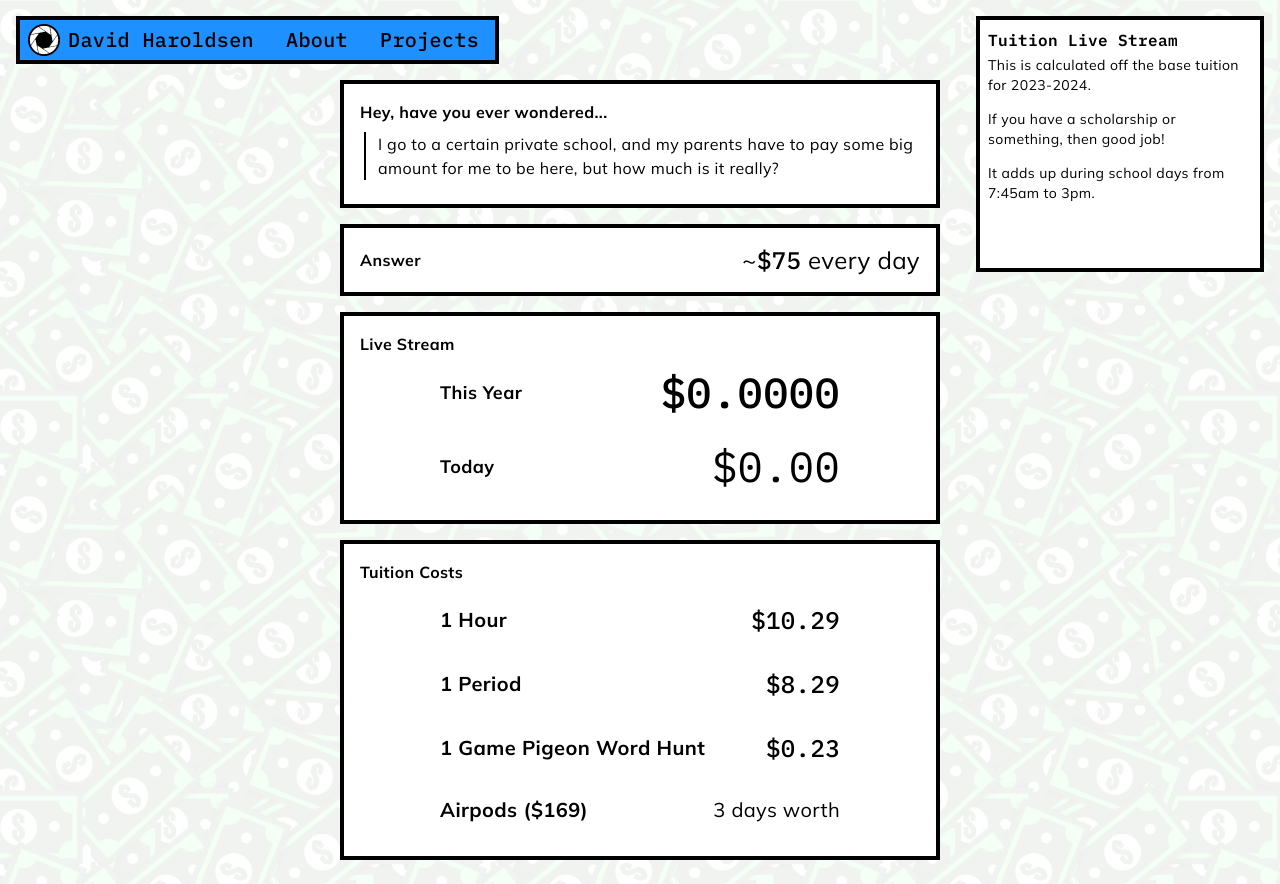
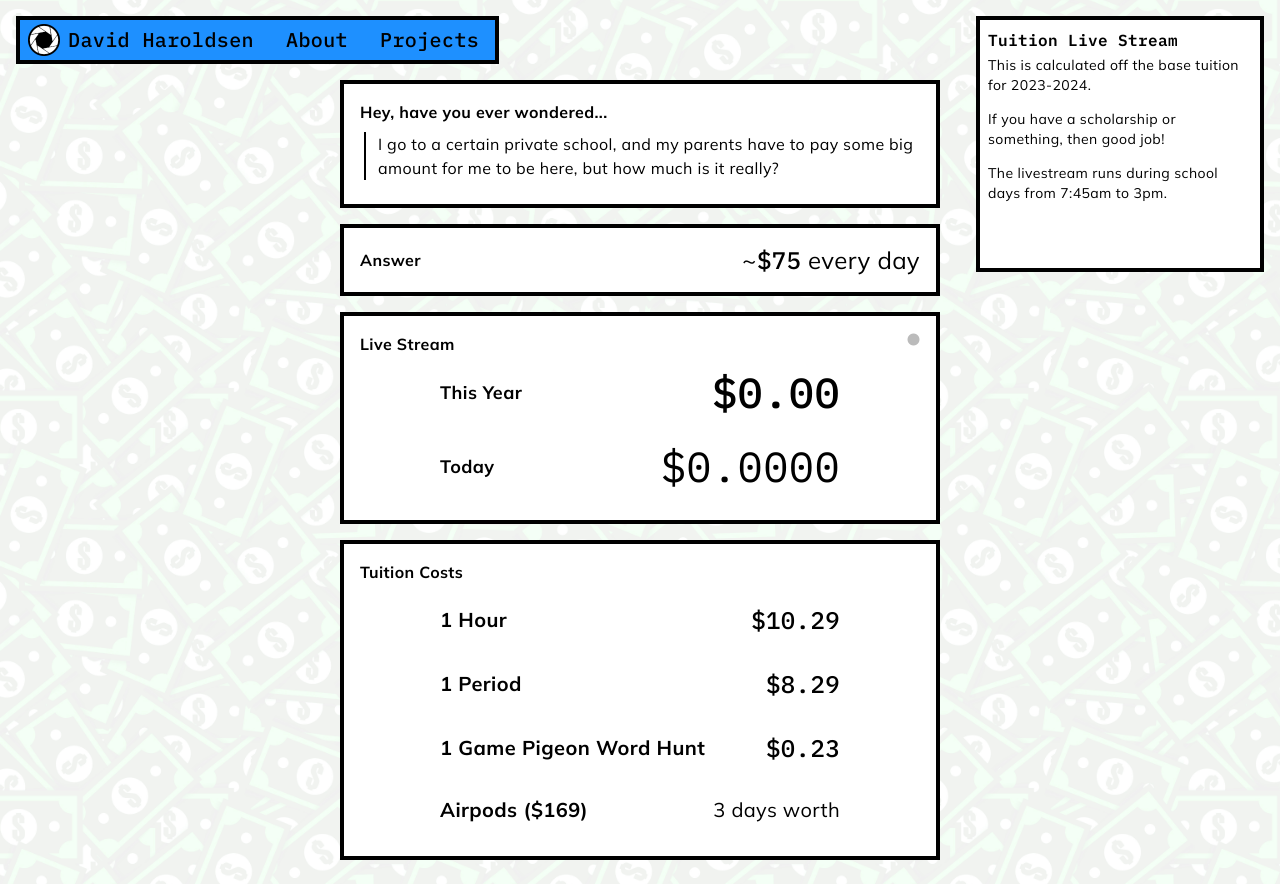
Before and after one commit to Davedude42/svelteofdavid, a SvelteKit app: page /project/tuitionlivestream in a window 1280 px wide. Both pictures are taken after a click on the element 1240 px from the left and 40 px from the top of the page. Built offline with nearby package versions, Linux system fonts and the light colour scheme.

Commit message:
fixed livestream

```diff
--- a/src/routes/project/tuitionlivestream/+page.svelte
+++ b/src/routes/project/tuitionlivestream/+page.svelte
@@ -27,7 +27,7 @@ p, blockquote {
 	<h2>Tuition Live Stream</h2>
 	<p>This is calculated off the base tuition for 2023-2024.</p>
 	<p>If you have a scholarship or something, then good job!</p>
-	<p>It adds up during school days from 7:45am to 3pm.</p>
+	<p>The livestream runs during school days from 7:45am to 3pm.</p>
 </ProgramInfo>
 <div class="cash-money-background flex flex-col items-center gap-4 px-4" style="padding-top: 80px; padding-bottom: 24px;">
 	<div class="thick-black-border w-full p-4 bg-white" style="max-width: 600px">
@@ -41,25 +41,26 @@ p, blockquote {
 		<div class="text-2xl">~<span class="font-medium font-IBMPlexMono">${ Math.round(dayPrice) }</span> every day</div>
 	</div>
 	<div class="flex flex-col items-center thick-black-border w-full p-4 bg-white" style="max-width: 600px">
-		<div class="flex flex-row items-center justify-between w-full">
+		<div class="relative flex flex-row items-center justify-between w-full">
 			<div class="font-bold">Live Stream</div>
+			<i class="absolute top-0 right-0 text-xs fa-solid fa-circle" style:color={live ? 'red' : '#bbb'}></i>
 		</div>
 		<div class="flex flex-row items-center justify-between w-full py-4" style="max-width: 400px">
 			<div class="text-lg font-bold">This Year</div>
-			<div style="font-size: 42px; line-height: 1;" class="flex flex-row font-medium font-IBMPlexMono">
-				{#each { length: yearString.length - 2 } as _, index}
+			<div style="font-size: 42px; line-height: 1;" class="font-medium font-IBMPlexMono">
+				{#each yearString as _, index}
 					<CharacterChanger character={yearString.charAt(index)} />
 				{/each}
-				<span class="inline-block">{yearString.charAt(7)}</span>
-				<span class="inline-block">{yearString.charAt(8)}</span>
 			</div>
 		</div>
 		<div class="flex flex-row items-center justify-between w-full py-4" style="max-width: 400px">
 			<div class="text-lg font-bold">Today</div>
-			<div style="font-size: 42px; line-height: 1;" class="font-IBMPlexMono">
-				{#each todayString as _, index}
+			<div style="font-size: 42px; line-height: 1;" class="flex flex-row font-IBMPlexMono">
+				{#each { length: todayString.length - 2 } as _, index}
 					<CharacterChanger character={todayString.charAt(index)} />
 				{/each}
+				<span class="inline-block">{todayString.charAt(6)}</span>
+				<span class="inline-block">{todayString.charAt(7)}</span>
 			</div>
 		</div>
 	</div>
@@ -99,7 +100,7 @@ import CharacterChanger from "$lib/components/CharacterChanger.svelte";
 import ProgramInfo from '$lib/components/ProgramInfo.svelte';
 
 function isSchoolDay(d: Date): boolean {
-	if(d.getDay() === 0 || d.getDay() === 6) {
+	if(d.getDay() === 0 || d.getDay() === 6 || d < new Date(yearStartAndEnd[0]) || d > new Date(yearStartAndEnd[1])) {
 		return false;
 	}
 
@@ -119,6 +120,8 @@ function countSchoolDays(a: Date, b: Date): number {
 
 	tempDate.setHours(0, 0, 0, 0);
 	targetDate.setHours(0, 0, 0, 0);
+
+	if(targetDate < tempDate) return 0;
 
 	let sum: number = 0;
 
@@ -147,8 +150,6 @@ const excludedDays: string[][] = [
 
 let daysInYear: number = countSchoolDays(new Date(yearStartAndEnd[0]), new Date(yearStartAndEnd[1]));
 
-console.log(excludedDays, daysInYear);
-
 const dayPrice: number = yearPrice / daysInYear;
 
 const airpodPrice: number = 169;
@@ -163,6 +164,8 @@ let c = 0;
 let todayString: string = '';
 let yearString: string = '';
 
+let live: boolean = false;
+
 function updateLivestream(): void {
 	let now: Date = new Date();
 
@@ -173,19 +176,28 @@ function updateLivestream(): void {
 
 	let today: number = percentSchoolDay * dayPrice;
 
-	if(now < new Date(yearStartAndEnd[0]) || now > new Date(yearStartAndEnd[1])) {
+	if(!isSchoolDay(now)) {
+		live = false
 		today = 0;
+	} else {
+		live = true;
 	}
 
 	let year: number = 0;
 
-	let schoolDays = countSchoolDays(new Date(yearStartAndEnd[0]), new Date());
+	let yesterday = new Date(now);
+	yesterday.setDate(yesterday.getDate() - 1);
 
-	year += Math.floor((schoolDays - 1) * dayPrice * 100) / 100;
+	let schoolDays = countSchoolDays(new Date(yearStartAndEnd[0]), yesterday);
+
+	year += Math.floor(schoolDays * dayPrice * 100) / 100; // rounded here so that "today" and "year" add cents at the same time
 	year += today;
 
-	todayString = ('$' + (Math.floor(today * 100) / 100).toFixed(2)).padStart(8, ' ');
-	yearString = ('$' + year.toFixed(4)).padStart(9, ' ');
+	year = Math.floor(year * 100) / 100;
+	today = Math.floor(today * 10000) / 10000;
+
+	yearString = ('$' + year.toFixed(2)).padStart(9, ' ');
+	todayString = ('$' + today.toFixed(4)).padStart(8, ' ');
 }
 
 updateLivestream();
```
